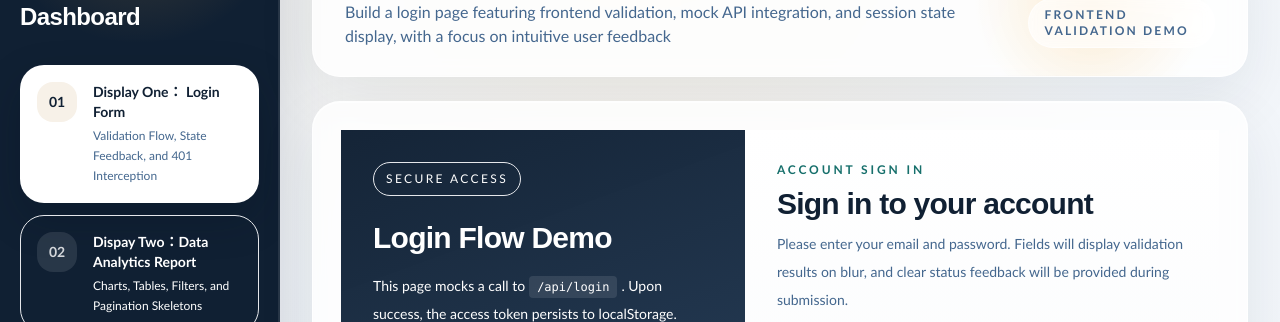
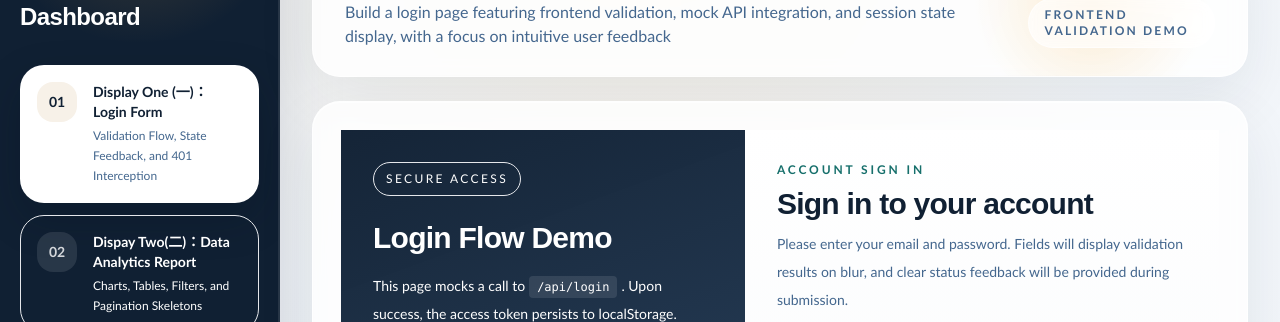
Before and after one commit to ShackArbeit/CloudRunShow, a React (Vite) app: page /login in a window 1280 px wide. Shown: the part 109-431 px from the top of the page. Built offline with nearby package versions, Linux system fonts and the light colour scheme.

Commit message:
CorrectTiny

```diff
--- a/src/mock/navigation.ts
+++ b/src/mock/navigation.ts
@@ -2,12 +2,12 @@ import type { NavigationItem } from '../types/navigation'
 
 export const navigationItems: NavigationItem[] = [
   {
-    label: 'Display One： Login Form',
+    label: 'Display One (一)： Login Form',
     description: 'Validation Flow, State Feedback, and 401 Interception',
     to: '/login',
   },
   {
-    label: 'Dispay Two：Data Analytics Report',
+    label: 'Dispay Two(二)：Data Analytics Report',
     description: 'Charts, Tables, Filters, and Pagination Skeletons',
     to: '/reports',
   },
```
